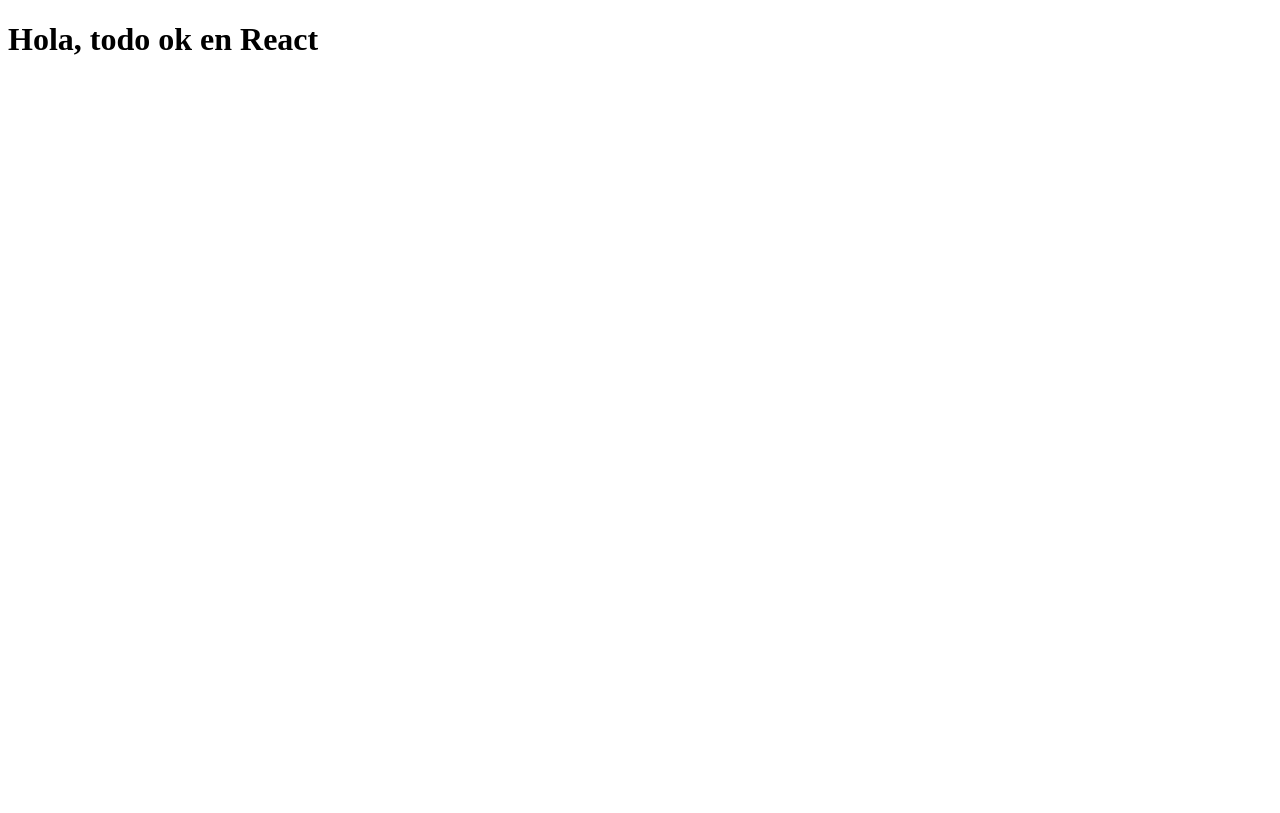
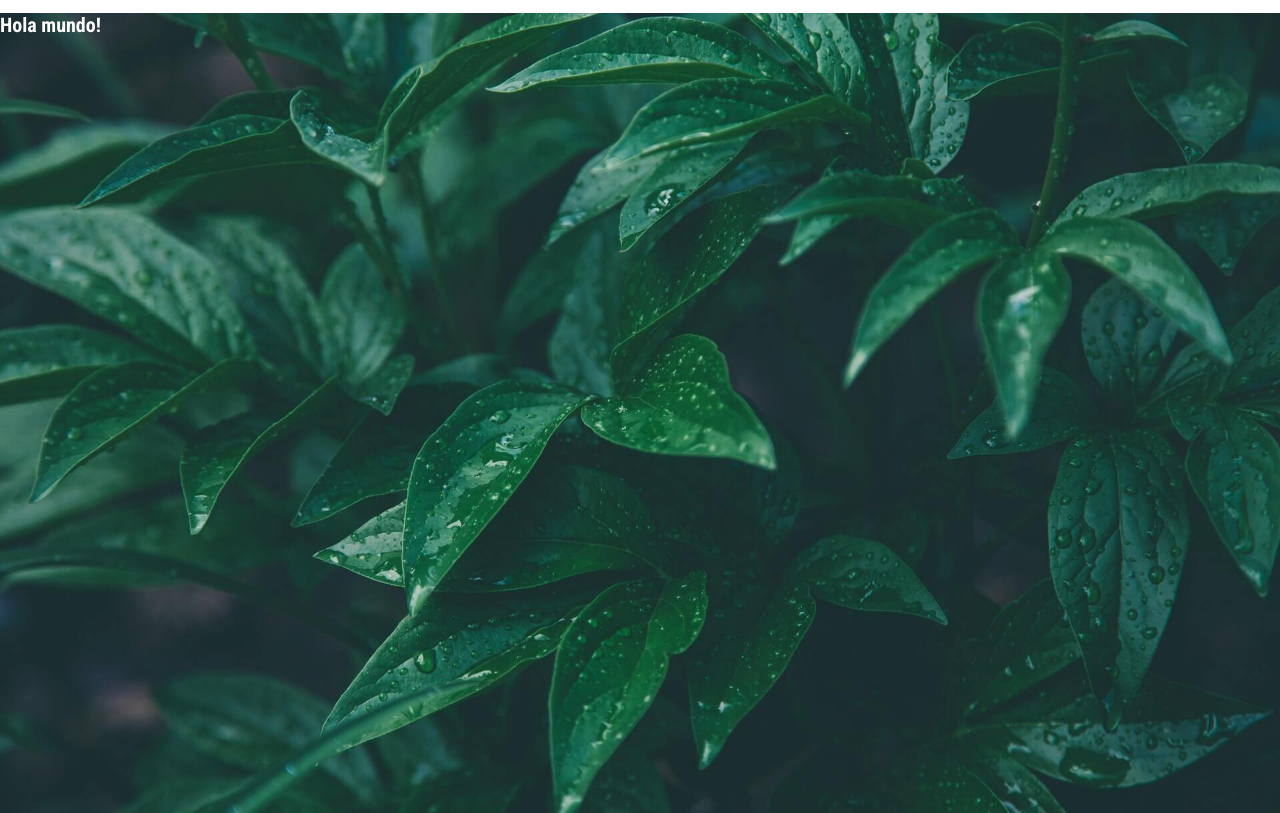
Before and after one commit to efrainhgmx/countdonw-app, a React (Create React App) app: page / in a window 1280 px wide. Built offline with nearby package versions, Linux system fonts and the light colour scheme.

Commit message:
Background of project and font family

```diff
--- a/src/components/App.js
+++ b/src/components/App.js
@@ -1,9 +1,8 @@
 import React from 'react';
+import { CounterDown } from './CounterDown/CounterDown';
 
 export const App = () => {
     return (
-        <div>
-            <h1>Hola, todo ok en React</h1>
-        </div>
+        <CounterDown />
     )
 }
--- /dev/null
+++ b/src/components/CounterDown/CounterDown.js
@@ -0,0 +1,11 @@
+import React from 'react';
+
+import './style.css';
+
+export const CounterDown = () => {
+    return (
+        <div className="bg-container">
+            <h1>Hola mundo!</h1>
+        </div>
+    )
+}
--- /dev/null
+++ b/src/components/CounterDown/style.css
@@ -0,0 +1,21 @@
+@import url('https://fonts.googleapis.com/css2?family=Roboto+Condensed:wght@300;700&display=swap');
+
+html {
+    font-size: 62.5%;
+}
+
+body {
+    font-family: 'Roboto Condensed', sans-serif;
+    color: white;
+    margin: 0;
+    padding: 0;
+}
+
+.bg-container {
+    background-image: url(../../images/bg-counterdown.jpg);
+    background-position: center;
+    background-repeat: no-repeat;
+    background-size: cover;
+    width: 100vw;
+    height: 100vh;
+}
```
